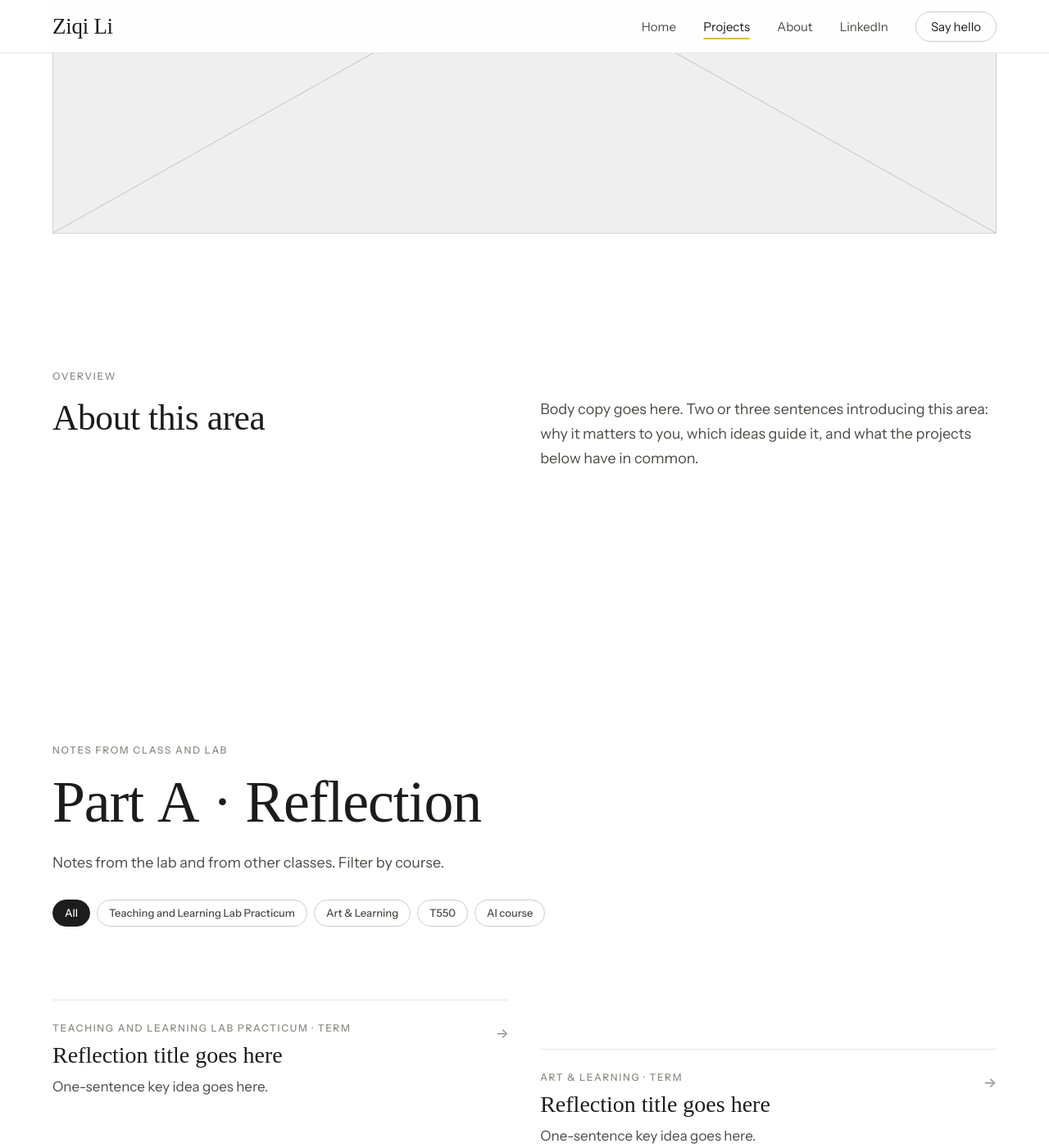
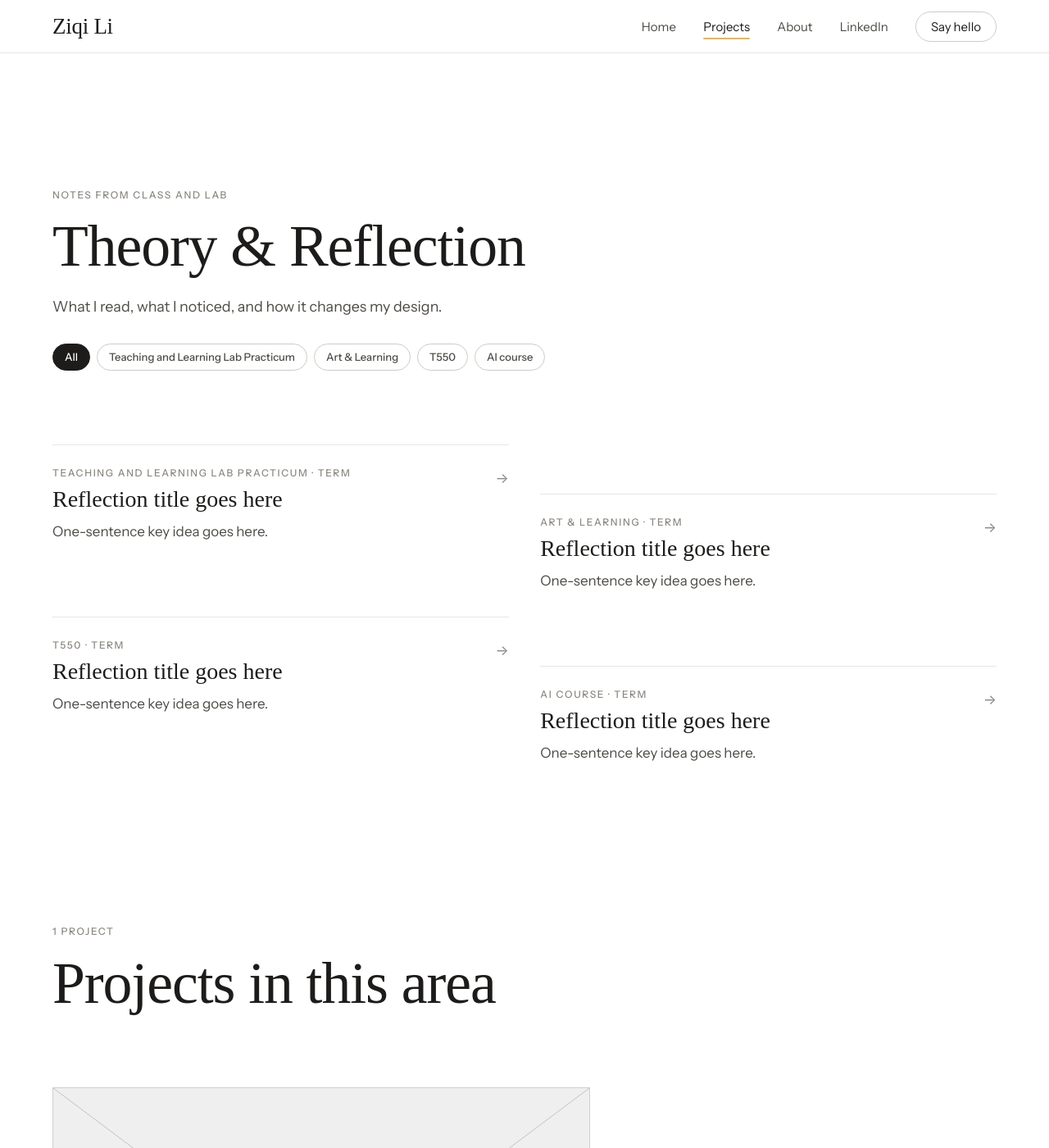
Before and after one commit to lizilizi0422-cmd/lizilizi0422-cmd.github.io, a Jekyll site: the page built from _sections/lab-practicum.md, in a window 1280 px wide and 1400 px high, scrolled down 936 px. Shown: the whole window at 82% size. Built offline with Jekyll 4.4.1, drawn with Linux system fonts in a browser that asks for light colours; nearby versions of some CDN libraries; some web fonts are replaced.

Commit message:
Lab page: remove hero image, rename to Theory & Reflection, drop Part B label

```diff
--- a/_sections/lab-practicum.md
+++ b/_sections/lab-practicum.md
@@ -9,8 +9,8 @@
 cover_alt: ""
 list_style: "split"
 show_reflections: true      # list all files from _reflections/ on this page · 在这个页面显示所有反思
-reflections_title: "Part A · Reflection"
-reflections_intro: "Notes from the lab and from other classes. Filter by course."
+reflections_title: "Theory & Reflection"
+reflections_intro: "What I read, what I noticed, and how it changes my design."
 # ── PAGE BLOCKS · 页面模块 (see EDITING.md · 见 EDITING.md) ──────
 blocks:
   - type: hero
```
Also changed, not shown: other parts of _sections/lab-practicum.md (+1 -0 lines), _projects/lab-practicum/digital-accessibility.md (+1 -1 lines).
